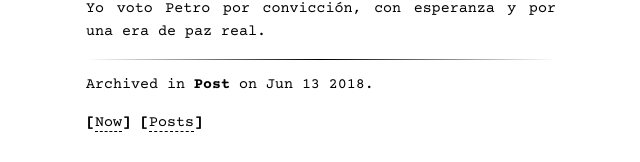
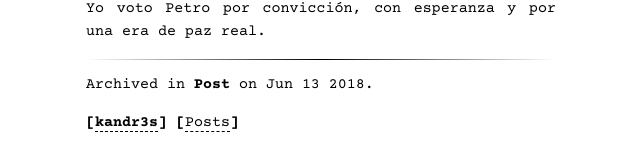
Before and after one commit to kandr3s/kandr3s.github.io, a Jekyll site: the page built from _posts/2018-06-13-petrosky.md, in a window 1280 px wide. Shown: the part 810-972 px from the top of the page, without its empty margins (324-964 px from the left). Built offline with Jekyll 4.4.1, drawn with Linux system fonts in a browser that asks for light colours; nearby versions of some CDN libraries.

Commit message:
Post footer update.

```diff
--- a/_includes/content.html
+++ b/_includes/content.html
@@ -8,9 +8,8 @@
     <div class="post-footer">
       <p>Archived in <b>{{ page.categories }}</b> on {% include date.html %}.</p>
       <ul class="menu">
-        {% for item in site.data.nav %}
-        <li class="page-link"><a href="{{ item.url }}">{{ item.title }}</a></li>
-        {% endfor %}
+        <li class="page-link"><a href="/"><b>kandr3s</b></a></li>
+        <li class="page-link"><a href="/posts">Posts</a></li>
       </ul>
     </div>
     {% endif %}
```
